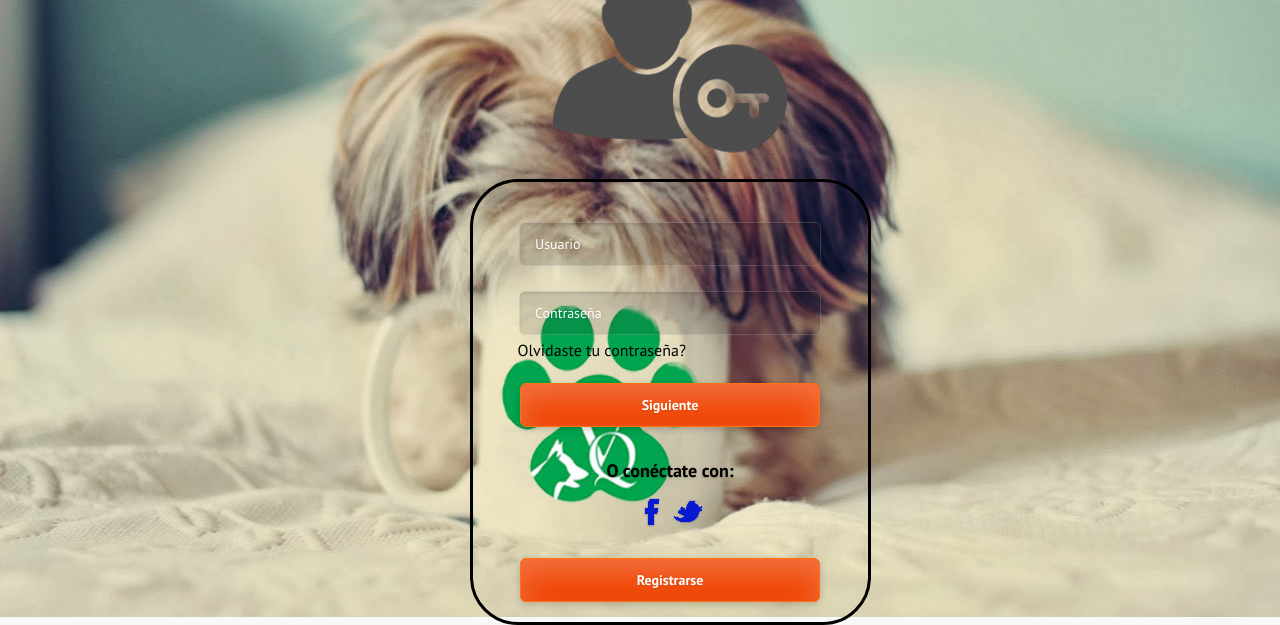
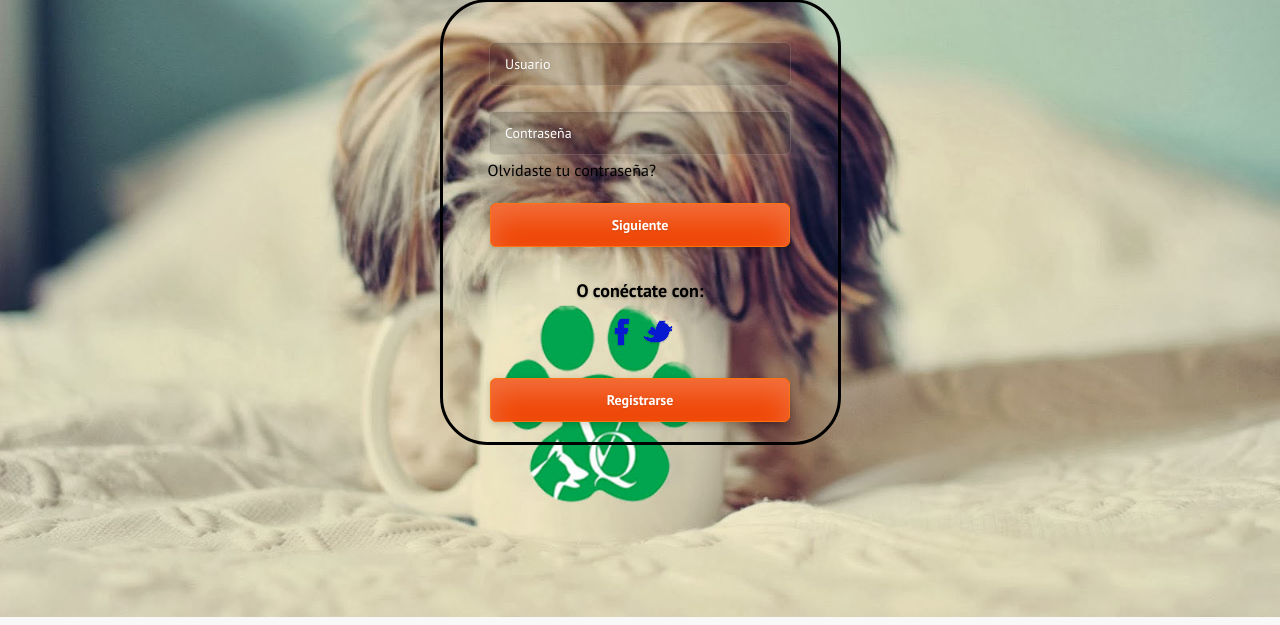
Before and after one commit to omb94/veterinaria, a website: page iniciar_sesion.html in a window 1280 px wide. Shown: the part 183-808 px from the top of the page. Drawn offline with Linux system fonts and the light colour scheme.

Commit message:
Update style.css

```diff
--- a/css/estilo_login/style.css
+++ b/css/estilo_login/style.css
@@ -186,7 +186,7 @@ button:active {
 }
 
 #logo_sesion{
-    width: 250px;
+    width: 150px;
 }
 
 #panel{
@@ -209,9 +209,7 @@ button:active {
     margin-top: auto;
     margin-left: auto;
     margin-right: auto;
-    padding-top: 80px;
-    padding-left: 60px;
-    padding-left: 60px;
+
 }
 
 .connect a.facebook { background: url(/veterinaria/img/img_login/facebook.png) center center no-repeat; }
```
